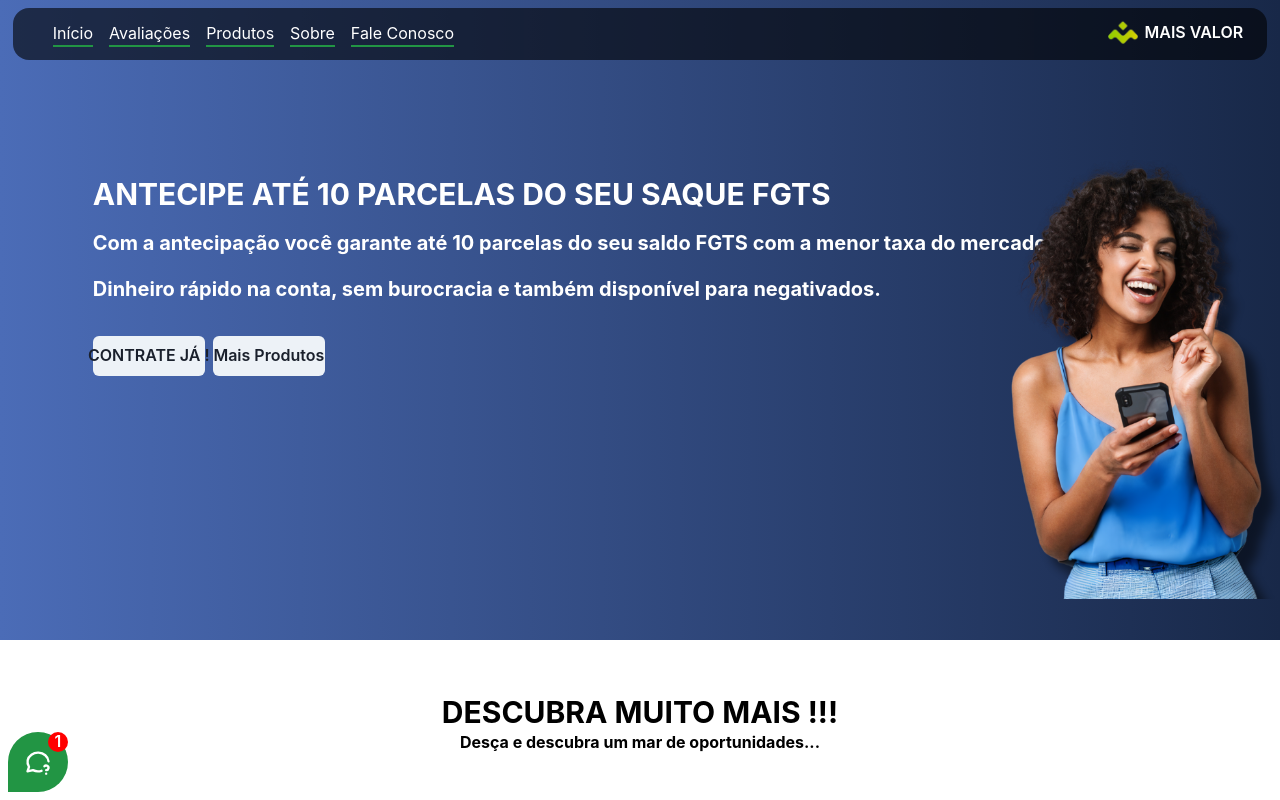
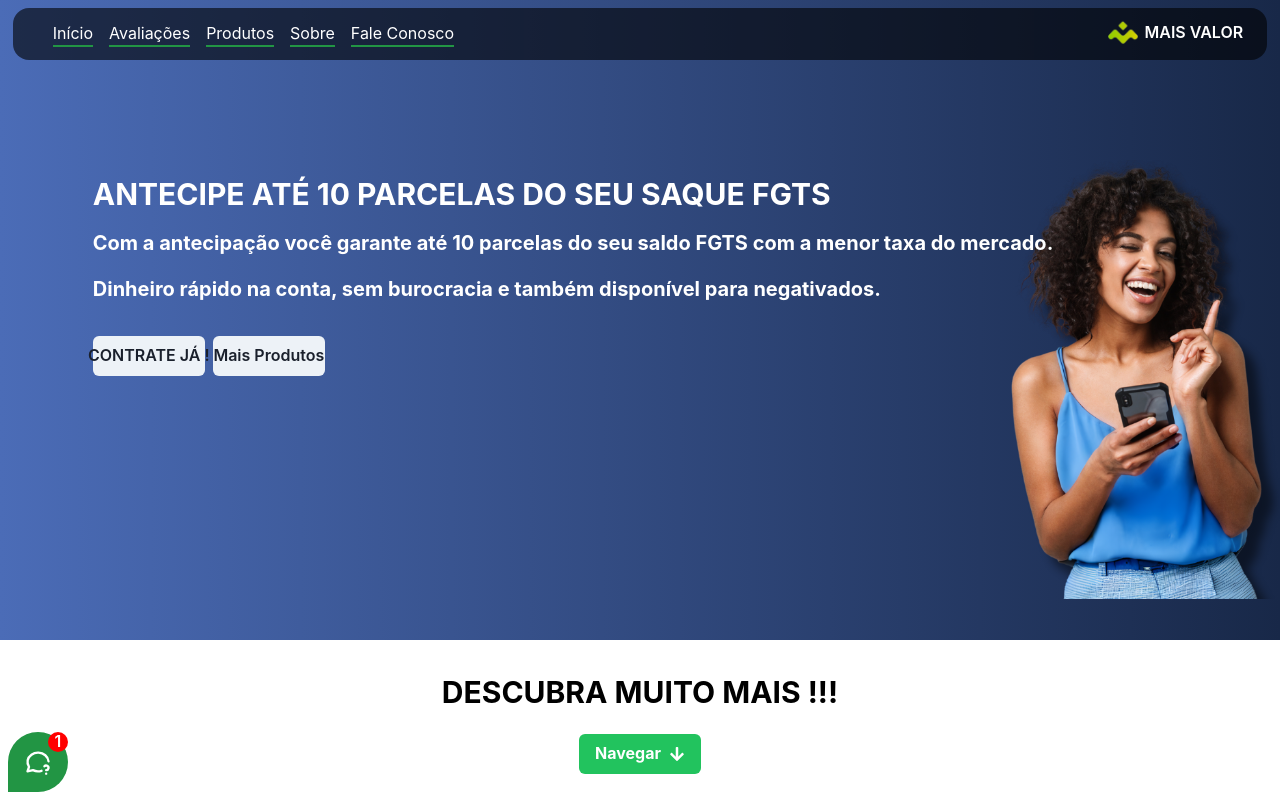
Before and after one commit to NickBritoDev/LP-NextJS, a Next.js app: page / in a window 1280 px wide. Built offline with nearby package versions, Linux system fonts and the light colour scheme.

Commit message:
update scroll

```diff
--- a/src/app/pages/start/components/Banner.js
+++ b/src/app/pages/start/components/Banner.js
@@ -79,10 +79,10 @@ export function Banner({ img, title, sub1, sub2, func, prod }) {
 
   return (
     <>
-      <Box w={'100%'} textAlign={'left'} p={{ base: 4, md: 20 }} h={'100%'} position="relative" left={{ base: '2%', md: '1%' }} top={{ base: '15%', md: '15%' }}>
+      <Box zIndex={9} w={'100%'} textAlign={'left'} p={{ base: 4, md: 20 }} h={'100%'} position="relative" left={{ base: '2%', md: '1%' }} top={{ base: '15%', md: '15%' }}>
         <Heading textTransform={'uppercase'} size={{ base: 'xl', md: 'lg' }}>{title}</Heading>
-        <Text fontSize={20} fontWeight={'bold'} my={4}>{sub1}</Text>
-        <Text fontSize={20} fontWeight={'bold'}>{sub2}</Text>
+        <Text zIndex={7} fontSize={20} fontWeight={'bold'} my={4}>{sub1}</Text>
+        <Text zIndex={7} fontSize={20} fontWeight={'bold'}>{sub2}</Text>
         <Flex flexDir={{ base: 'column', md: 'row' }}>
           <Button w={{ base: '50%', md: '10%' }} zIndex={9} textTransform={'uppercase'} mt={8} onClick={onOpen}>
             Contrate já !
@@ -100,12 +100,12 @@ export function Banner({ img, title, sub1, sub2, func, prod }) {
         bottom={prod === 'CREFAZ' ?
           { base: '51.5%', md: '96.5%' }
           :
-          { base: '37%', md: '75%' }
+          { base: '42%', md: '75%' }
         }
         w={prod === 'CREFAZ' ?
           { base: '554px', md: '900px' }
           :
-          { base: '400px', md: '700px' }
+          { base: '450px', md: '700px' }
         }>
         <Image src={img} alt='fgts mais valor' />
       </Box>
--- a/src/app/pages/start/page.js
+++ b/src/app/pages/start/page.js
@@ -1,9 +1,11 @@
 'use client'
-import { Box, Flex, Heading, Text } from '@chakra-ui/react'
+import { Box, Button, Flex, Heading, Text } from '@chakra-ui/react'
 import React, { useState, useEffect } from 'react'
 import { Banner } from './components/Banner'
 import fgts from '@/images/produtos/fgts.png'
 import crefaz from '@/images/produtos/crefaz.png'
+import maisvalor from '@/images/produtos/maisvalor.png'
+import { FaArrowDown } from 'react-icons/fa'
 
 export default function Start() {
   const details = [
@@ -24,11 +26,23 @@ export default function Start() {
       img: crefaz,
       title: 'Contrate empréstimo com sua conta de luz',
       sub1: 'Contrate empréstimo na Crefaz com débito na sua conta de luz. Prático e rápido.',
-      sub2: 'Temos uma solução para cada momento da sua vida.',
+      sub2: '',
       gradient: [
         '#F09819',
         '-webkit-linear-gradient(to right, #F09819, #FF512F)',
         'linear-gradient(to right, #F09819, #FF512F)',
+      ],
+    },
+    {
+      prod: 'MAIS VALOR',
+      img: maisvalor,
+      title: 'Contrate todo e qualquer tipo de empréstimo',
+      sub1: 'Vem com a gente nessa!',
+      sub2: 'Temos uma solução para cada momento da sua vida.',
+      gradient: [
+        '#52c234',
+        '-webkit-linear-gradient(to right, #52c234, #061700)',
+        'linear-gradient(to right, #52c234, #061700)',
       ],
     },
   ];
@@ -44,6 +58,49 @@ export default function Start() {
 
     return () => clearInterval(intervalId);
   }, []);
+
+
+  const scrollToSection = (sectionId) => {
+    const section = document.getElementById(sectionId);
+
+    if (section) {
+      section.scrollIntoView({
+        behavior: 'smooth',
+      });
+    }
+
+  };
+
+  const handleIntersection = (entries, observer) => {
+    entries.forEach((entry) => {
+      const sectionId = entry.target.id;
+      const listItem = document.querySelector(`[data-section="${sectionId}"]`);
+
+      if (entry.isIntersecting) {
+        listItem.style.borderBottom = '2px solid #229544';
+      } else {
+        listItem.style.borderBottom = 'none';
+      }
+    });
+  };
+
+  useEffect(() => {
+    const sections = document.querySelectorAll('.scroll-section');
+    const observer = new IntersectionObserver(handleIntersection, {
+      root: null,
+      rootMargin: '0px',
+      threshold: 0.5,
+    });
+
+    sections.forEach((section) => {
+      observer.observe(section);
+    });
+
+    return () => {
+      observer.disconnect();
+    };
+  }, []);
+
 
   return (
     <Flex
@@ -68,7 +125,23 @@ export default function Start() {
       </Box>
       <Box zIndex={9} bg={'white'} mt={-8} display={'flex'} flexDir={'column'} color={'black'} alignItems={'center'} justifyContent={'center'} w={'100%'} p={1} h={'100%'}>
         <Heading size={'lg'} textTransform={'uppercase'} m={'0 auto'}>Descubra Muito Mais !!!</Heading>
-        <Text fontWeight={'bold'}>Desça e descubra um mar de oportunidades...</Text>
+        <Button
+      colorScheme="whatsapp"
+      display="flex"
+      alignItems="center"
+      justifyContent="center"
+      gap={2}
+      data-section="assessments"
+      onClick={() => scrollToSection('assessments')}
+      mt={6}
+      textAlign="center"
+      fontWeight="bold"
+      _hover={{ transform: 'translateY(-2px)' }}
+      _active={{ transform: 'translateY(2px)' }}
+    >
+      <Text>Navegar</Text>
+      <FaArrowDown />
+    </Button>
       </Box>
 
     </Flex>
```
Also changed, not shown: src/images/produtos/maisvalor.png (added).
